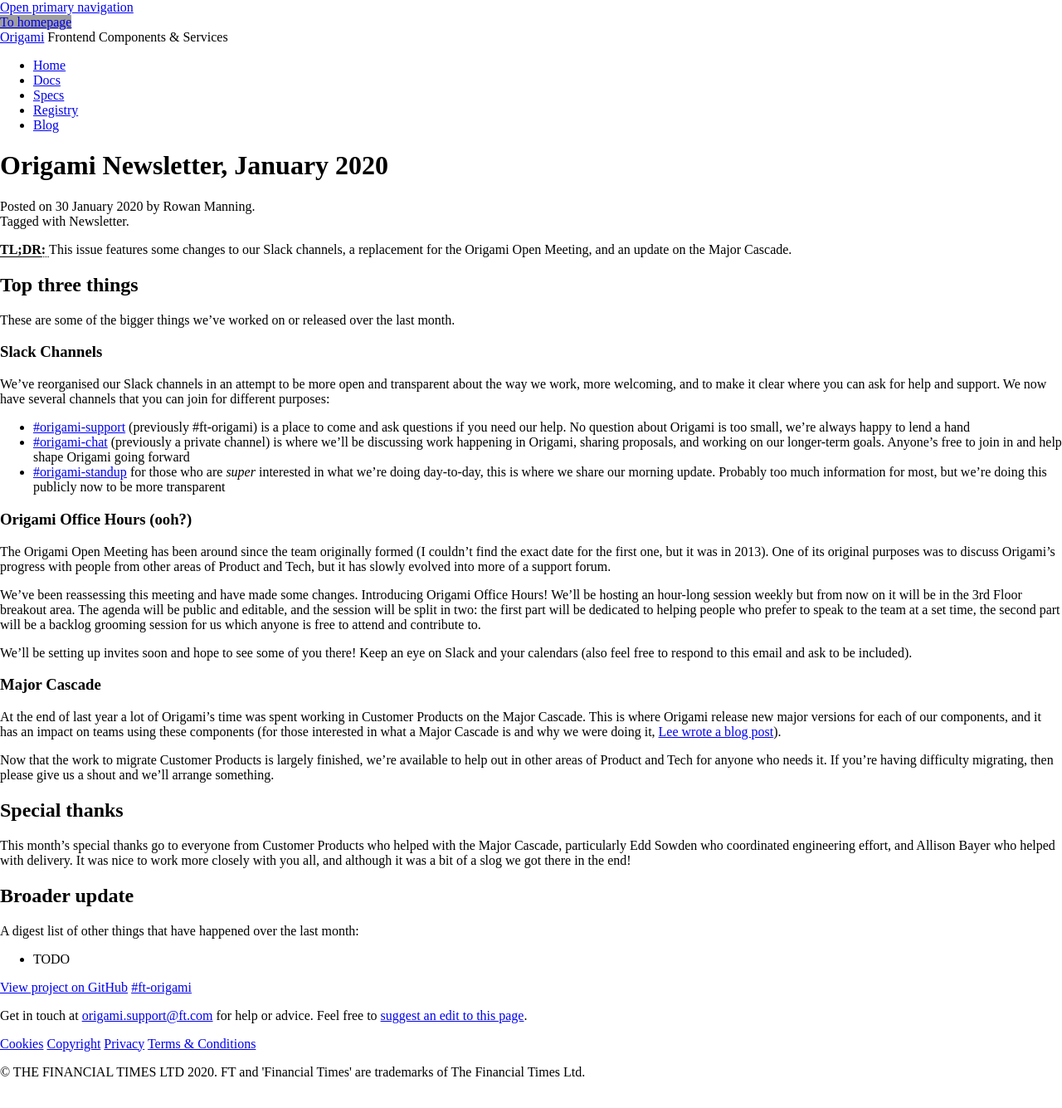
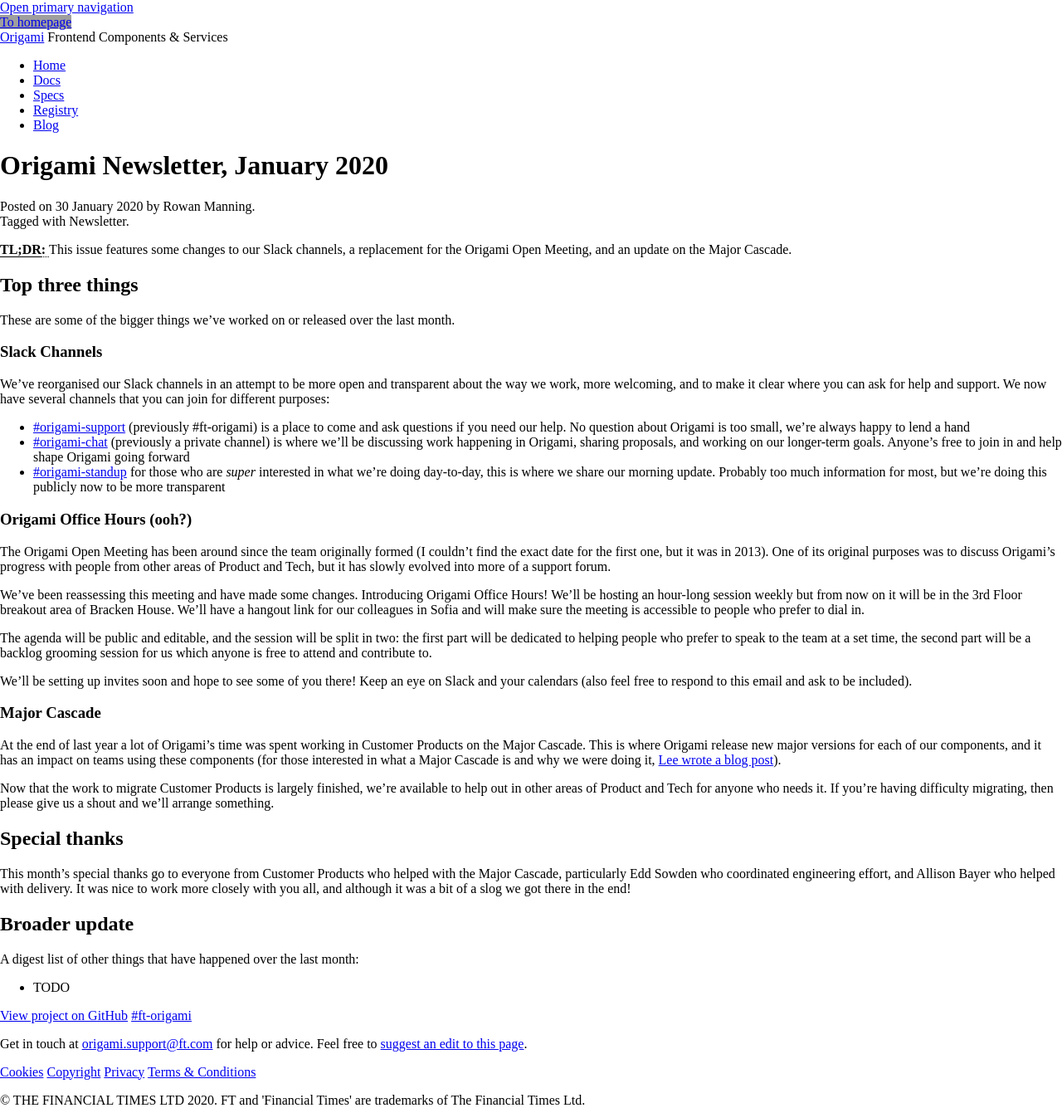
Before and after one commit to Financial-Times/origami-website, a Jekyll site: the page built from _posts/2020-01-30-newsletter.md, in a window 1280 px wide. Shown: the whole page at 83% size. Built offline with Jekyll 4.4.1, drawn with Linux system fonts in a browser that asks for light colours; a style sheet for code colours, icons or effects is not loaded; before the commit the page ends 1301 px from its top, so only the background shows below that; grey boxes are pictures that could not be loaded.

Commit message:
Clarify how OOH will work for remote attendees

```diff
--- a/_posts/2020-01-30-newsletter.md
+++ b/_posts/2020-01-30-newsletter.md
@@ -30,7 +30,9 @@ We've reorganised our Slack channels in an attempt to be more open and transpare
 
 The Origami Open Meeting has been around since the team originally formed (I couldn't find the exact date for the first one, but it was in 2013). One of its original purposes was to discuss Origami's progress with people from other areas of Product and Tech, but it has slowly evolved into more of a support forum.
 
-We've been reassessing this meeting and have made some changes. Introducing Origami Office Hours! We'll be hosting an hour-long session weekly but from now on it will be in the 3rd Floor breakout area. The agenda will be public and editable, and the session will be split in two: the first part will be dedicated to helping people who prefer to speak to the team at a set time, the second part will be a backlog grooming session for us which anyone is free to attend and contribute to.
+We've been reassessing this meeting and have made some changes. Introducing Origami Office Hours! We'll be hosting an hour-long session weekly but from now on it will be in the 3rd Floor breakout area of Bracken House. We'll have a hangout link for our colleagues in Sofia and will make sure the meeting is accessible to people who prefer to dial in.
+
+The agenda will be public and editable, and the session will be split in two: the first part will be dedicated to helping people who prefer to speak to the team at a set time, the second part will be a backlog grooming session for us which anyone is free to attend and contribute to.
 
 We'll be setting up invites soon and hope to see some of you there! Keep an eye on Slack and your calendars (also feel free to respond to this email and ask to be included).
 
```
